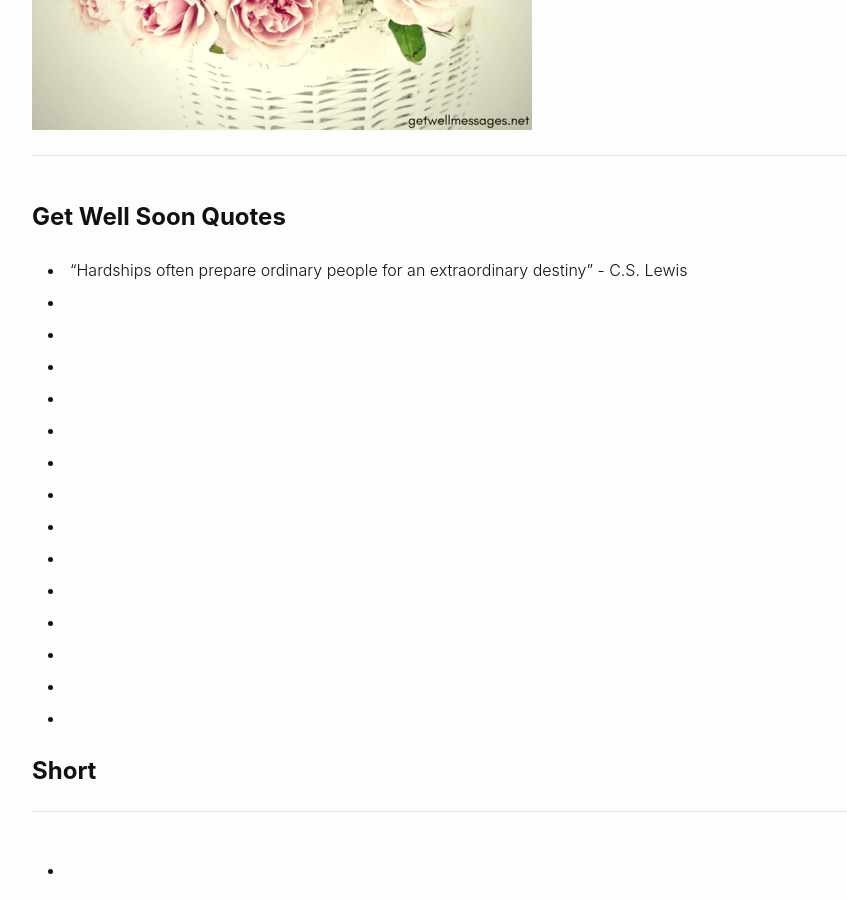
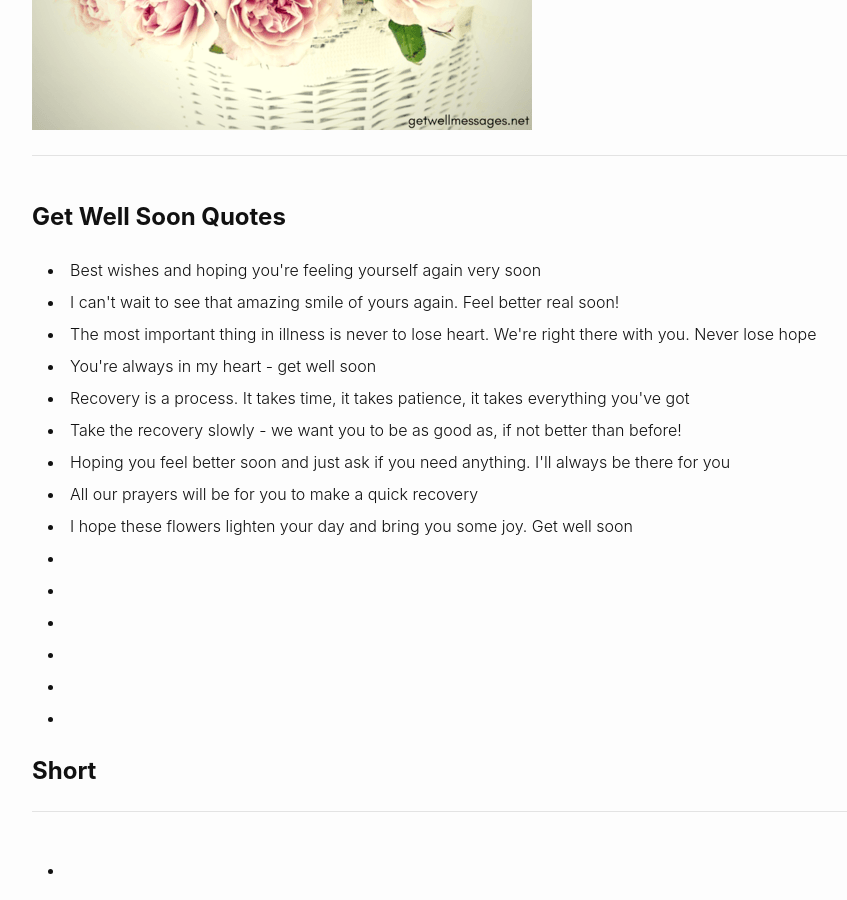
Before and after one commit to andyml123/andyml123.github.io, a Jekyll site: the page index2.html, which Jekyll copies as it is, in a window 1280 px wide and 900 px high, scrolled down 1623 px. Shown: the whole window, without its empty margins (138-985 px from the left). Built offline with Jekyll 4.4.1, drawn with Linux system fonts in a browser that asks for light colours.

Commit message:
Update index2.html

```diff
--- a/index2.html
+++ b/index2.html
@@ -93,16 +93,16 @@
 </p>
 
 <ul>
-<li>“Hardships often prepare ordinary people for an extraordinary destiny” - C.S. Lewis</li>
-<li> </li>
-<li> </li>
-<li> </li>
-<li> </li>
-<li> </li>
-<li> </li>
-<li> </li>
-<li> </li>
-<li> </li>
+<li>Best wishes and hoping you're feeling yourself again very soon</li>
+<li>I can't wait to see that amazing smile of yours again. Feel better real soon!</li>
+<li>The most important thing in illness is never to lose heart. We're right there with you. Never lose hope</li>
+<li>You're always in my heart - get well soon</li>
+<li>Recovery is a process. It takes time, it takes patience, it takes everything you've got</li>
+<li>Take the recovery slowly - we want you to be as good as, if not better than before!</li>
+<li>Hoping you feel better soon and just ask if you need anything. I'll always be there for you</li>
+<li>All our prayers will be for you to make a quick recovery</li>
+<li>I hope these flowers lighten your day and bring you some joy. Get well soon</li>
+<li></li>
 <li> </li>
 <li> </li>
 <li> </li>
```
